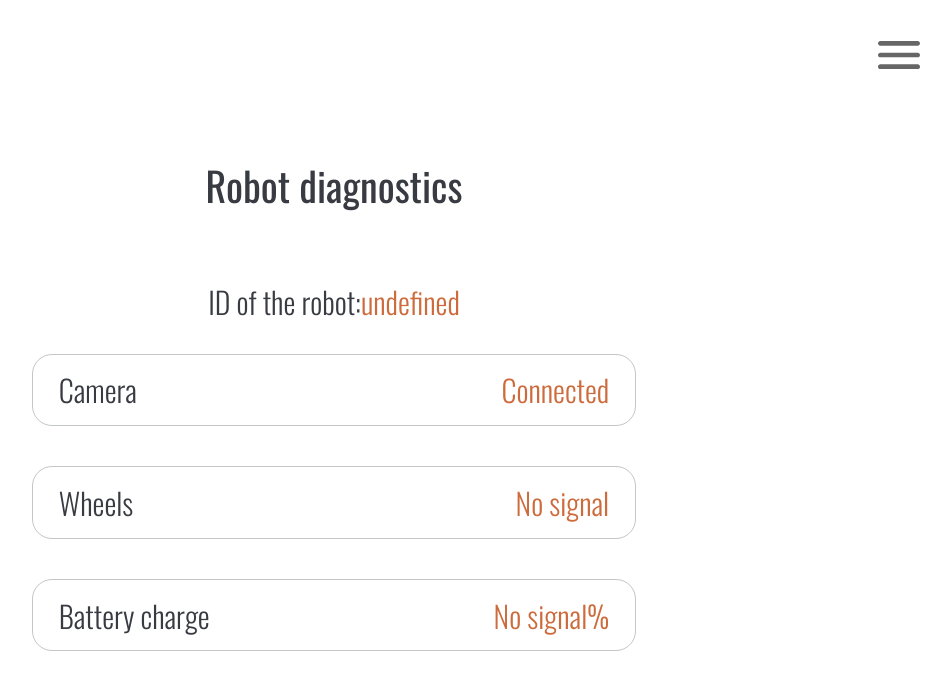
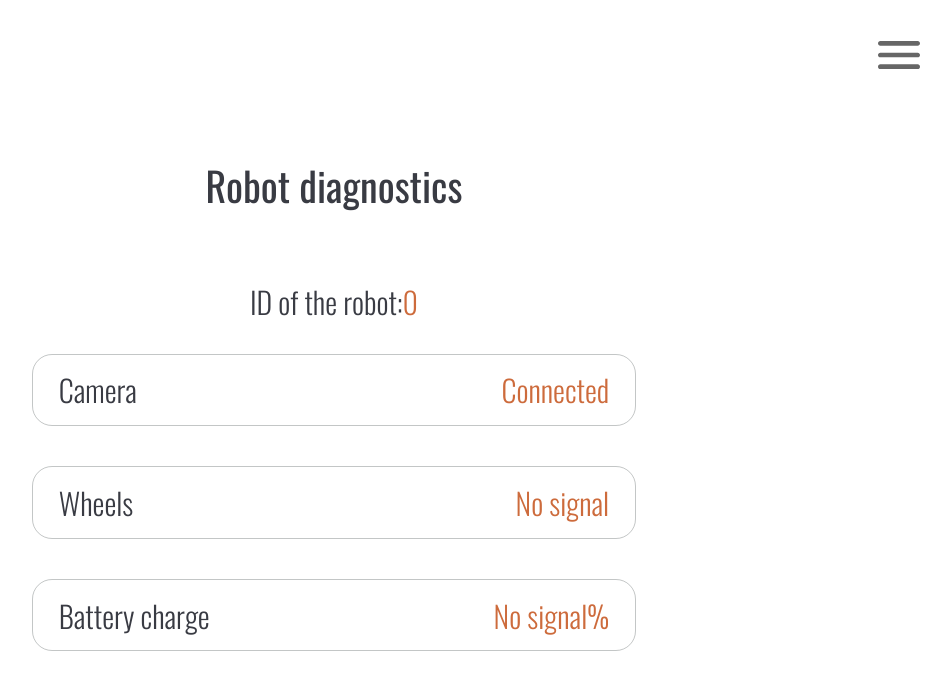
Before and after one commit to Darriyano/over100-robotics, a SvelteKit app: page /diagnosis in a window 1280 px wide. Shown: the top 690 px of the page, without its empty margins (314-1265 px from the left). Built offline with nearby package versions, Linux system fonts and the light colour scheme; no server answers.

Commit message:
Added formatting

```diff
--- a/src/routes/diagnosis/+page.svelte
+++ b/src/routes/diagnosis/+page.svelte
@@ -6,20 +6,19 @@
 	let cameraStatus: string = 'Connected';
 	let wheelsStatus: string = 'No signal';
 	let batteryStatus: string = 'No signal';
-
-	// eslint-disable-next-line no-use-before-define
-	let robot: any = {};
+	let currentID: number = 0;
 
 	onMount(async () => {
 		try {
 			const roboName: string | null = localStorage.getItem('current');
-			robot = await fetchRobotDataByName(roboName);
+			const robot = await fetchRobotDataByName(roboName);
 			if (robot.camera === 'port1' || robot.camera === 'port2') {
 				cameraStatus = 'disconnected';
 			}
 			if (robot.wheels) {
 				wheelsStatus = 'OK';
 			}
+			currentID = robot.id;
 			batteryStatus = robot.battery.toString();
 		} catch (error) {
 			console.error('Failed to fetch robot data:', error);
@@ -38,7 +37,7 @@
 	Robot diagnostics
 	<div class="diagnostic-id">
 		<div class="diagnostic-text">ID of the robot:</div>
-		<div class="robot-ID">{robot.id}</div>
+		<div class="robot-ID">{currentID}</div>
 	</div>
 	<div class="diagnostic-element">
 		<div class="diagnostic-text">Camera</div>
--- a/vite.config.ts
+++ b/vite.config.ts
@@ -2,5 +2,5 @@ import { defineConfig } from 'vite';
 import { sveltekit } from '@sveltejs/kit/vite';
 
 export default defineConfig({
-	plugins: [sveltekit()],
+	plugins: [sveltekit()]
 });
```
Also changed, not shown: src/routes/add-new-robot/+page.svelte (+7 -4 lines), src/routes/settings/+page.svelte (+8 -10 lines).
